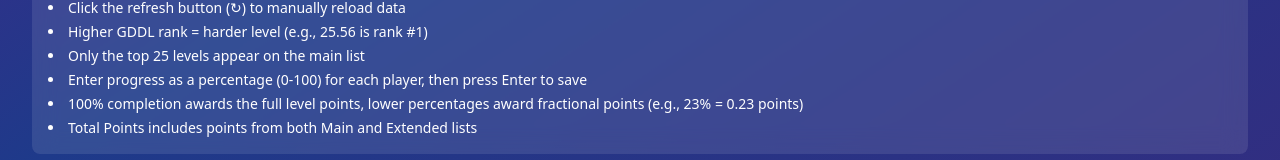
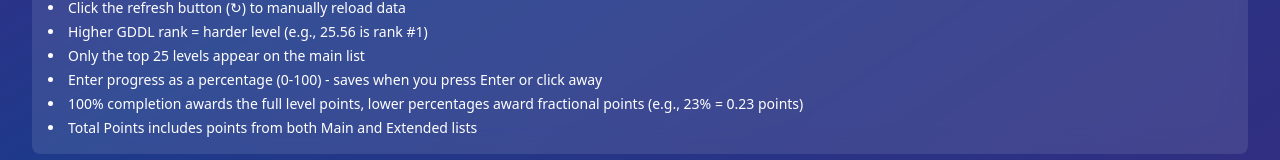
Before and after one commit to FadPenguin/demon-list-tracker, a React (Vite) app: page / in a window 1280 px wide. Shown: the part 676-836 px from the top of the page. Built offline with nearby package versions, Linux system fonts and the light colour scheme; no server answers; the database is empty.

Commit message:
Update App.jsx
Improved data saving

```diff
--- a/src/App.jsx
+++ b/src/App.jsx
@@ -209,19 +209,24 @@ const DemonListTracker = () => {
     const numValue = value === '' ? 0 : Math.max(0, Math.min(100, parseFloat(value) || 0));
     const table = isExtended ? 'extended_levels' : 'levels';
 
+    console.log(`Saving progress: level ${levelId}, player ${player}, value ${numValue}, table ${table}`);
+
     setSaving(true);
     const updateData = {
       [player]: numValue,
       [`${player}_locked`]: null
     };
 
-    const { error } = await supabase
+    const { data, error } = await supabase
       .from(table)
       .update(updateData)
-      .eq('id', levelId);
+      .eq('id', levelId)
+      .select();
 
     if (error) {
       console.error('Error updating progress:', error);
+    } else {
+      console.log('Successfully saved:', data);
     }
     setSaving(false);
   };
@@ -514,6 +519,7 @@ const DemonListTracker = () => {
                             e.target.blur();
                           }
                         }}
+                        onBlur={(e) => saveProgress(level.id, player, e.target.value, isExtended)}
                         className="w-16 px-2 py-1 bg-white/20 border border-white/30 rounded text-white text-center focus:ring-2 focus:ring-purple-500 focus:border-transparent [appearance:textfield] [&::-webkit-outer-spin-button]:appearance-none [&::-webkit-inner-spin-button]:appearance-none"
                       />
                       <span className="text-white/70 text-sm">%</span>
@@ -744,7 +750,7 @@ const DemonListTracker = () => {
             <li>Click the refresh button (↻) to manually reload data</li>
             <li>Higher GDDL rank = harder level (e.g., 25.56 is rank #1)</li>
             <li>Only the top 25 levels appear on the main list</li>
-            <li>Enter progress as a percentage (0-100) for each player, then press Enter to save</li>
+            <li>Enter progress as a percentage (0-100) - saves when you press Enter or click away</li>
             <li>100% completion awards the full level points, lower percentages award fractional points (e.g., 23% = 0.23 points)</li>
             <li>Total Points includes points from both Main and Extended lists</li>
           </ul>
```
